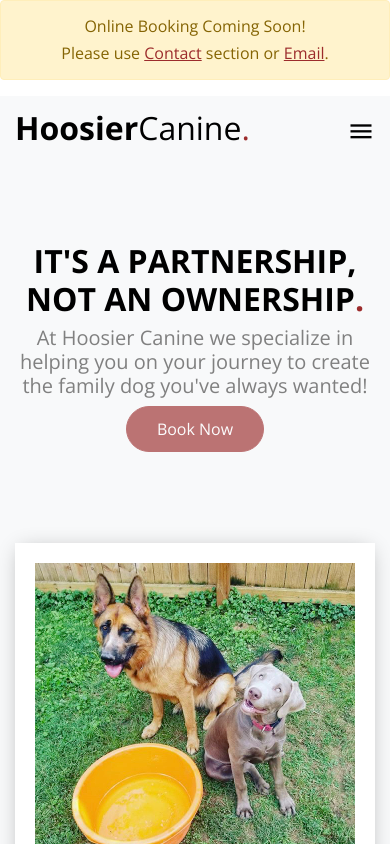
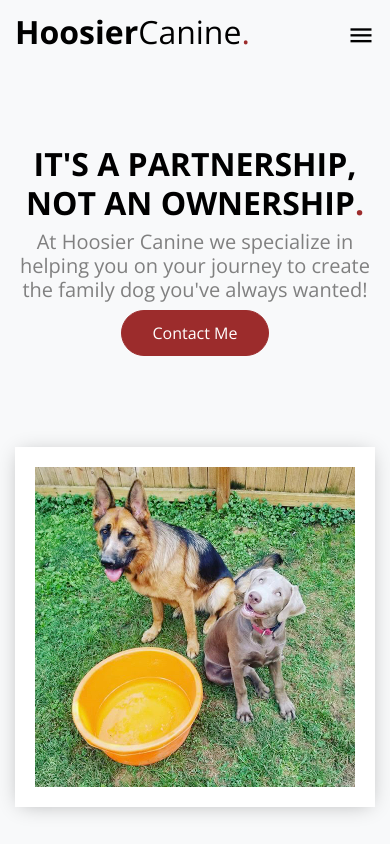
Before and after one commit to garrettdburton/Hoosier-Canine, a plain HTML site: page index.html in a window 390 px wide. Shown: the top 844 px of the page. Drawn offline with nearby package versions, Linux system fonts and the light colour scheme; files whose address does not match are found by name.

Commit message:
removed phone and booking

```diff
--- a/index.html
+++ b/index.html
@@ -28,10 +28,6 @@
 
     </head>
     <body data-spy="scroll" data-target=".site-navbar-target" data-offset="300" id="home-section">
-        <div class="alert alert-warning text-center" role="alert">
-            Online Booking Coming Soon! <br>
-            Please use <a href="http://hoosiercanine.com/contact.html">Contact</a> section or <a href="mailto:hoosiercanine@gmail.com">Email</a>.
-        </div>
         <div id="overlayer"></div>
         <div class="loader">
             <div class="spinner-border text-primary" role="status">
@@ -78,7 +74,6 @@
                                     <li><a href="index.html" class="nav-link">Home</a></li>
                                     <li><a href="trainer.html" class="nav-link">Trainer</a></li>
                                     <li><a href="services.html" class="nav-link">Services</a></li>
-                                    <li><a href="https://hooisercanine.simplybook.me/v2/#book" class="nav-link disabled" target="_blank">Booking</a></li>
                                     <li><a href="contact.html" class="nav-link">Contact</a></li>
                                 </ul>
                             </nav>
@@ -98,7 +93,7 @@
                             <div class="intro-text">
                                 <h1>It's a partnership, not an ownership<span class="text-primary">.</span></h1>
                                 <h5>At Hoosier Canine we specialize in helping you on your journey to create the family dog you've always wanted!</h5>
-                                <p><a href="https://hooisercanine.simplybook.me/v2/#book/count/1/" class="btn btn-primary disabled" target="_blank">Book Now</a></p>
+                                <p><a class="btn btn-primary" style="text-decoration:  none;" href="mailto:hoosiercanine@gmail.com">Contact Me</a></p>
                             </div>
                         </div>
                         <div class="col-md-5 align-self-center text-center">
@@ -148,7 +143,7 @@
                                 <div class="col-lg-5 mr-auto text-lg-right align-self-center order-lg-1" data-aos="fade-right">
                                     <h2 class="text-black">Training</h2>
                                     <p class="mb-4">We will cover all the immediate issues you have with your dog, whether it be jumping up, pulling on the leash, barking, biting, chewing your things, etc.. We will set up a plan on how to work with your issues so that your dog can clearly understand what you are asking of them. Clear communication is key for teaching your dog to succeed!</p>
-                                    <p><a href="https://hooisercanine.simplybook.me/v2/#book/count/1/" class="btn btn-primary disabled" target="_blank">Book Now</a></p>
+                                    <p><a class="btn btn-primary" style="text-decoration:  none;" href="mailto:hoosiercanine@gmail.com">Contact Me</a></p>
                                 </div>
                             </div>
                         </div>
@@ -165,7 +160,7 @@
                                 <div class="col-lg-5 ml-auto align-self-center"  data-aos="fade-left">
                                     <h2 class="text-black">Daycare</h2>
                                     <p class="mb-4">Day School is a teaching tool I use to help your dog learn respectful social skills while interacting with other dogs.  They get one mandatory nap time per day, a “place” session (to teach patience), a treadmill session (to build self-confidence), as well as multiple free social times with all the other dogs.</p>
-                                    <p><a href="https://hooisercanine.simplybook.me/v2/#book/count/1/" class="btn btn-primary disabled" target="_blank">Book Now</a></p>
+                                    <p><a class="btn btn-primary" style="text-decoration:  none;" href="mailto:hoosiercanine@gmail.com">Contact Me</a></p>
                                 </div>
                             </div>
                         </div>
@@ -182,7 +177,7 @@
                                 <div class="col-lg-5 mr-auto text-lg-right align-self-center order-lg-1" data-aos="fade-right">
                                     <h2 class="text-black">Boarding</h2>
                                     <p class="mb-4">When your dog boards with me they are taken out with the Day School dogs and get to work on their social skill’s multiple times every day. They get a couple of hours of mandatory downtime for napping between social sessions with the Day School dogs. Each dog will sleep in individual kennels I set up for them. </p>
-                                    <p><a href="https://hooisercanine.simplybook.me/v2/#book/count/1/" class="btn btn-primary disabled" target="_blank">Book Now</a></p>
+                                    <p><a class="btn btn-primary" style="text-decoration:  none;" href="mailto:hoosiercanine@gmail.com">Contact Me</a></p>
                                 </div>
                             </div>
                         </div>
@@ -209,16 +204,9 @@
                                 <div class="price text-center mb-4 ">
                                     <span><span>$30</span> / day</span>
                                 </div>
-                                <!-- <ul class="list-unstyled ul-check success mb-5">
 
-<li>Officia quaerat eaque neque</li>
-<li>Possimus aut consequuntur incidunt</li>
-<li class="remove">Lorem ipsum dolor sit amet</li>
-<li class="remove">Consectetur adipisicing elit</li>
-<li class="remove">Dolorum esse odio quas architecto sint</li>
-</ul> -->
                                 <p class="text-center">
-                                    <a href="https://hooisercanine.simplybook.me/v2/#book/count/1/" class="btn btn-secondary disabled">Book Now</a>
+                                   <a class="btn btn-secondary" style="text-decoration:  none;" href="mailto:hoosiercanine@gmail.com">Contact Me</a>
                                 </p>
                             </div>
 
@@ -231,16 +219,9 @@
                                 <div class="price text-center mb-4 ">
                                     <span><span>$45</span> / night</span>
                                 </div>
-                                <!-- <ul class="list-unstyled ul-check success mb-5">
 
-<li>Officia quaerat eaque neque</li>
-<li>Possimus aut consequuntur incidunt</li>
-<li>Lorem ipsum dolor sit amet</li>
-<li>Consectetur adipisicing elit</li>
-<li class="remove">Dolorum esse odio quas architecto sint</li>
-</ul> -->
                                 <p class="text-center">
-                                    <a href="https://hooisercanine.simplybook.me/v2/#book/count/1/" class="btn btn-primary disabled">Book Now</a>
+                                    <a class="btn btn-primary" style="text-decoration:  none;" href="mailto:hoosiercanine@gmail.com">Contact Me</a>
                                 </p>
                             </div>
                         </div>
@@ -253,50 +234,15 @@
                                 <div class="price text-center mb-4 ">
                                     <span><span></span>See pricing options</span>
                                 </div>
-                                <!--  <ul class="list-unstyled ul-check success mb-5">
 
-<li>Officia quaerat eaque neque</li>
-<li>Possimus aut consequuntur incidunt</li>
-<li>Lorem ipsum dolor sit amet</li>
-<li>Consectetur adipisicing elit</li>
-<li>Dolorum esse odio quas architecto sint</li>
-</ul> -->
                                 <p class="text-center">
-                                    <a href="https://hooisercanine.simplybook.me/v2/#book/count/1/" class="btn btn-secondary disabled">Book Now</a>
+                                    <a class="btn btn-secondary" style="text-decoration:  none;" href="mailto:hoosiercanine@gmail.com">Contact Me</a>
                                 </p>
                             </div>
                         </div>
                     </div>
                 </div>
             </section>
-
-            <!--
-<section class="site-section bg-light" id="highlight-section">
-<div class="container">
-<div class="row mt-5">
-<div class="col-md-6 mb-4 col-lg-4" data-aos="fade-up" data-aos-delay="">
-<div class="block_service">
-<span class="icon-paw d-block display-3 text-primary mb-3"></span>
-<h3>Highlight 1</h3>
-</div>
-
-</div>
-<div class="col-md-6 mb-4 col-lg-4" data-aos="fade-up"  data-aos-delay="100">
-<div class="block_service">
-<span class="icon-paw d-block display-3 text-primary mb-3"></span>
-<h3>Highlight 2</h3>
-</div>
-</div>
-<div class="col-md-6 mb-4 col-lg-4" data-aos="fade-up"  data-aos-delay="200">
-<div class="block_service">
-<span class="icon-paw d-block display-3 text-primary mb-3"></span>
-<h3>Highlight 3</h3>
-</div>
-</div>
-</div>
-</div>
-</section>
--->
 
             <section class="site-section bg-light" id="faq-section">
                 <div class="container" id="accordion">
@@ -491,7 +437,6 @@
                                 <li><a style="text-decoration:  none;" href="index.html" class="smoothscroll">About Us</a></li>
                                 <li><a style="text-decoration:  none;" href="trainer.html" class="smoothscroll">Trainer</a></li>
                                 <li><a style="text-decoration:  none;" href="services.html" class="smoothscroll">Services</a></li>
-<!--                                <li><a style="text-decoration:  none;" href="https://hooisercanine.simplybook.me/v2/#book" class="smoothscroll disabled" target="_blank">Booking</a></li>-->
                                 <li><a style="text-decoration:  none;" href="contact.html" class="smoothscroll">Contact Us</a></li>
                             </ul>
                         </div>
@@ -499,7 +444,6 @@
                         <div class="col-md-4">
                             <h2 class="footer-heading mb-4">Contact Us</h2>
                             <ul class="list-unstyled text-left address">
-                                <li><span class="icon-phone"></span><a class="ml-3" style="text-decoration:  none;" href="tel:+8123632079">(812) 363-2079</a></li>
                                 <li><span class="icon-send"></span><a class="ml-3" style="text-decoration:  none;" href="mailto:hoosiercanine@gmail.com">hoosiercanine@gmail.com</a></li>
                             </ul>
 
```
Also changed, not shown: contact.html (+1 -4 lines), services.html (+7 -36 lines), trainer.html (+1 -9 lines).
